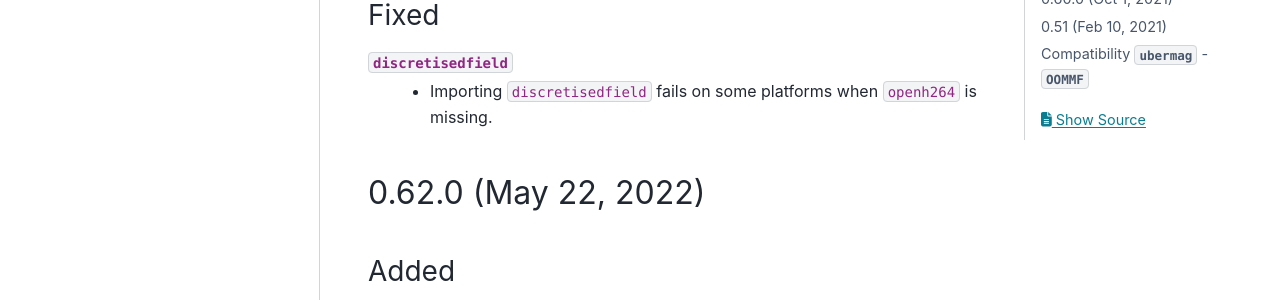
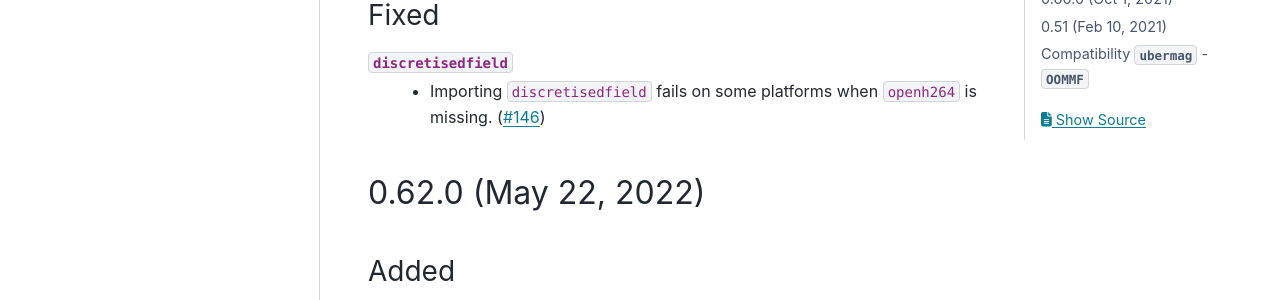
Before and after one commit to ubermag/ubermag.github.io, a Sphinx documentation site: the page built from source/changelog.rst, in a window 1280 px wide and 900 px high. Shown: the part 382-682 px from the top of the window. Built offline with Sphinx 7.4.7 and the PyData theme 0.15.4, drawn with Linux system fonts in a browser that asks for light colours; pages that are not in the unit, such as notebooks, are missing from menus.

Commit message:
Add link to GH PR

```diff
--- a/source/changelog.rst
+++ b/source/changelog.rst
@@ -10,7 +10,7 @@ Fixed
 
 ``discretisedfield``
   - Importing ``discretisedfield`` fails on some platforms when ``openh264`` is
-    missing.
+    missing. (`#146 <https://github.com/ubermag/discretisedfield/pull/146>`__)
 
 0.62.0 (May 22, 2022)
 =====================
```
